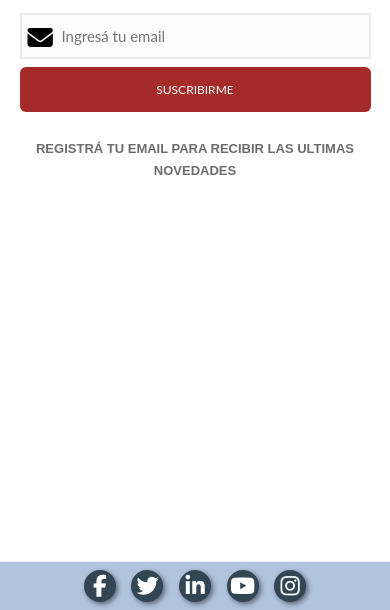
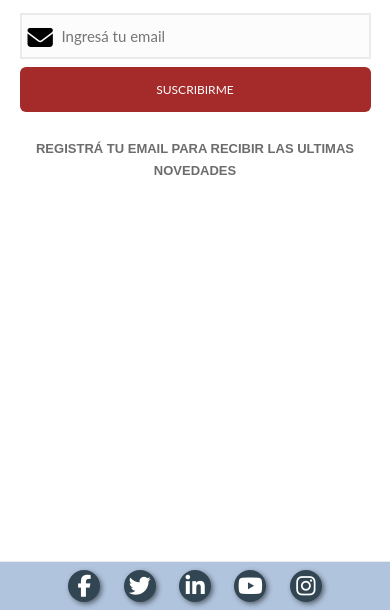
Before and after one commit to juanfreille/entrega3, a website: page index.html in a window 390 px wide. Shown: the part 234-844 px from the top of the page. Drawn offline with nearby package versions, Linux system fonts and the light colour scheme; a web font is replaced by a local one.

Commit message:
depurado

```diff
--- a/scss/base/_mobile.scss
+++ b/scss/base/_mobile.scss
@@ -53,8 +53,8 @@
 
     footer {
         a {
-            margin-left: 2%;
-            margin-right: 2%;
+            margin-left: 3%;
+            margin-right: 3%;
         }
     }
 
```
Also changed, not shown: css/styles.css.
